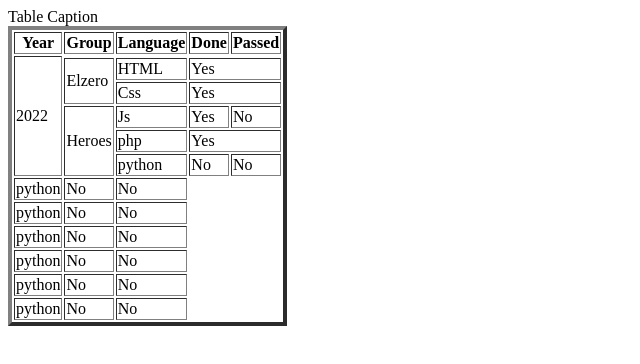
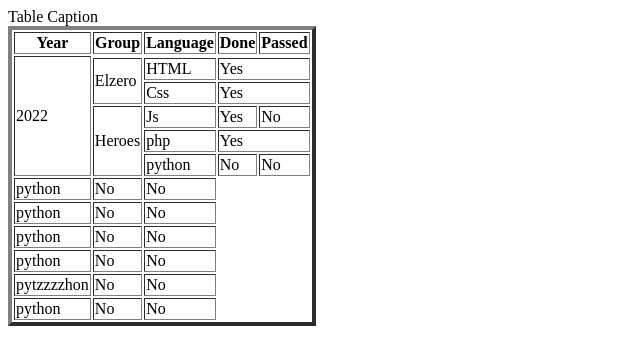
Before and after one commit to eslamsshaban308/One_Html, a plain HTML site: page index.html in a window 1280 px wide. Shown: the whole page, without its empty margins (0-640 px from the left). Drawn offline with Linux system fonts and the light colour scheme.

Commit message:
three commit

```diff
--- a/index.html
+++ b/index.html
@@ -67,7 +67,7 @@
           <td>No</td>
         </tr>
         <tr>
-          <td>python</td>
+          <td>pytzzzzhon</td>
           <td>No</td>
           <td>No</td>
         </tr>
```
